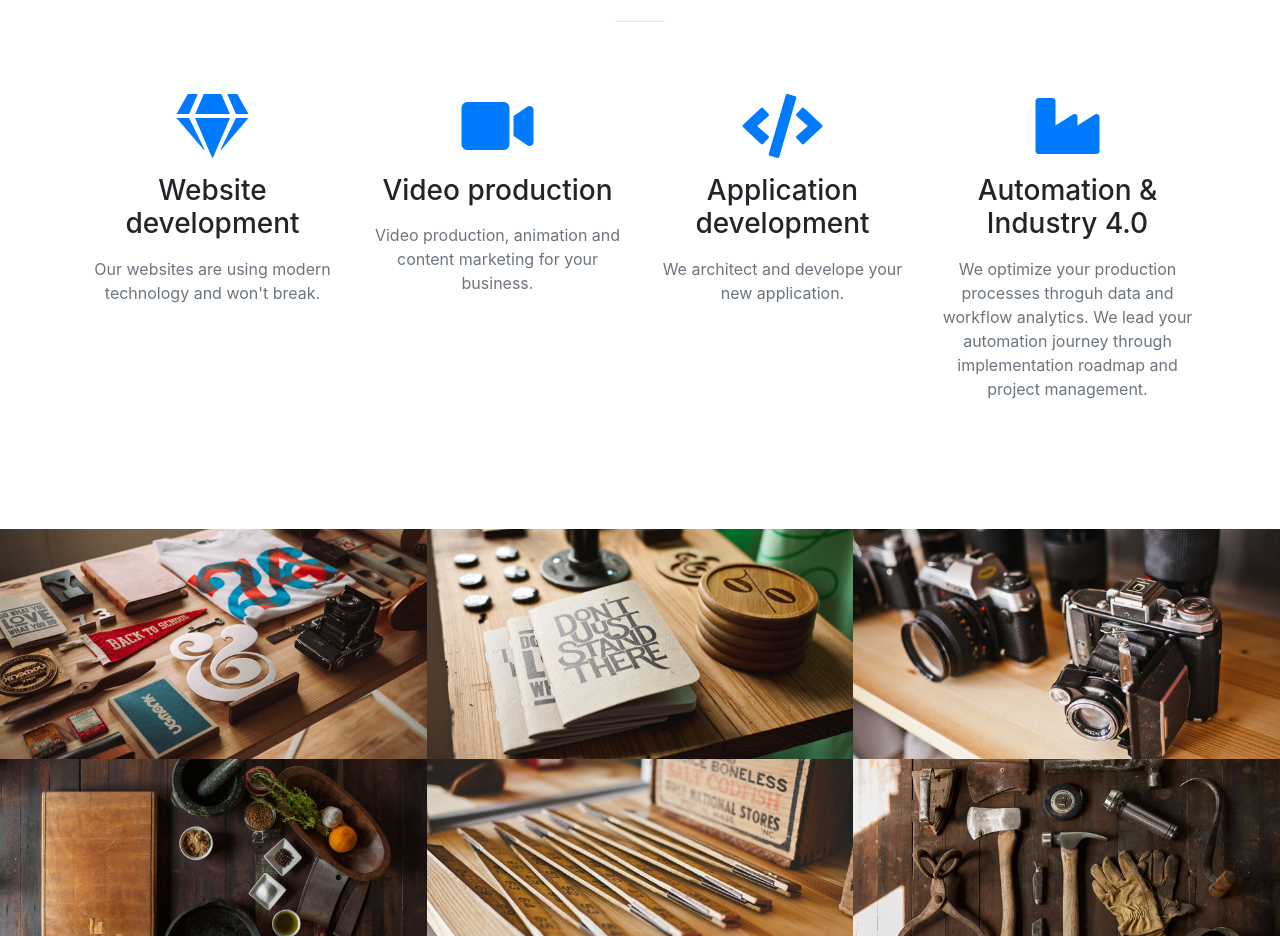
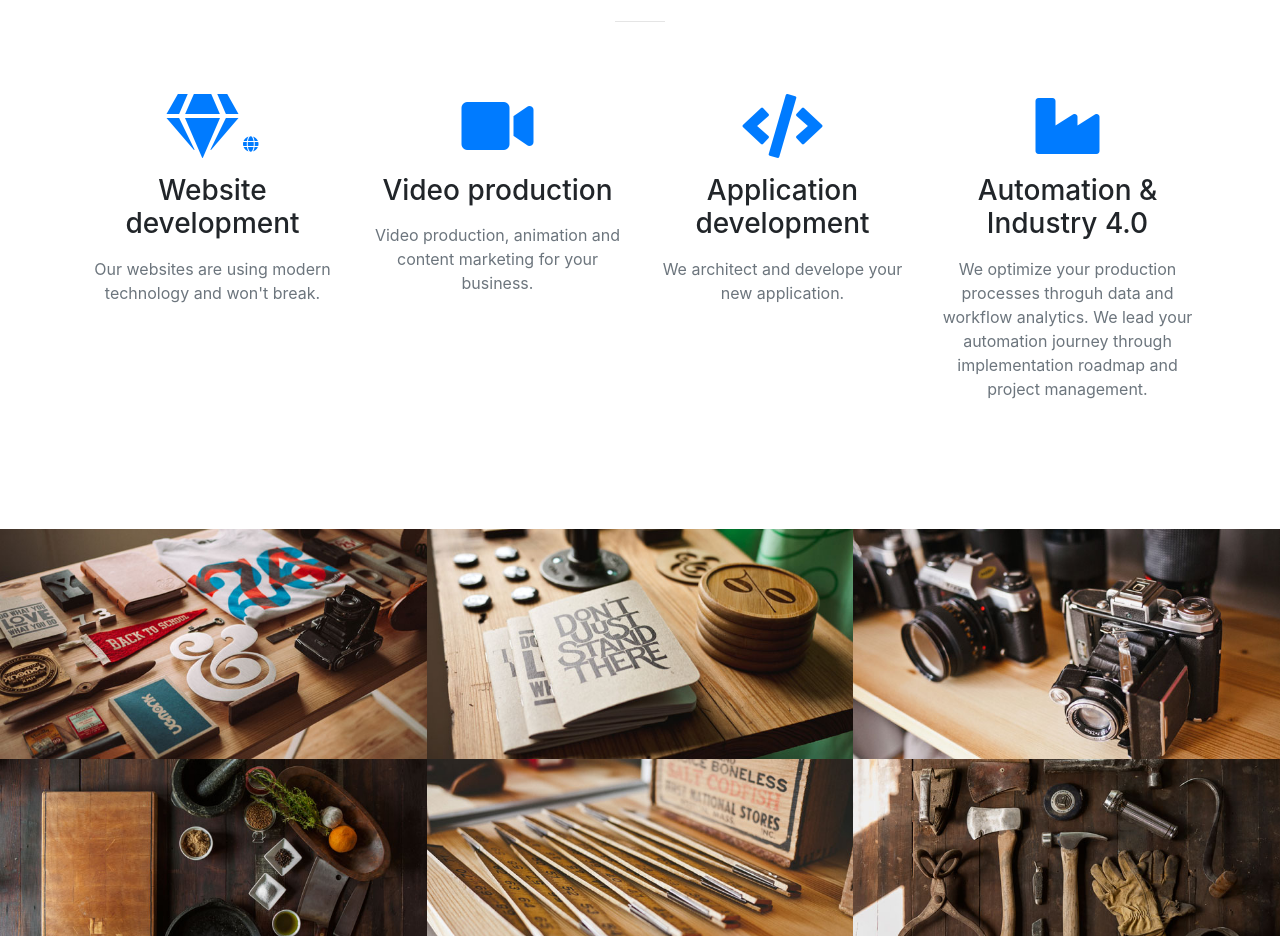
Before and after one commit to kiango/epidotegroup, a website with bundled scripts: page index.html in a window 1280 px wide. Shown: the part 1423-2359 px from the top of the page. Built offline with nearby package versions, Linux system fonts and the light colour scheme.

Commit message:
1st commit

```diff
--- a/index.html
+++ b/index.html
@@ -99,6 +99,7 @@
           <div class="col-lg-3 col-md-6 text-center">
             <div class="service-box mt-5 mx-auto">
               <i class="fas fa-4x fa-gem text-primary mb-3 sr-icon-1"></i>
+              <i class="fas fa-globe text-primary mb-3 sr-icon-1" ></i>
               <h3 class="mb-3">Website development</h3>
               <p class="text-muted mb-0">Our websites are using modern technology and won't break.</p>
             </div>
```
